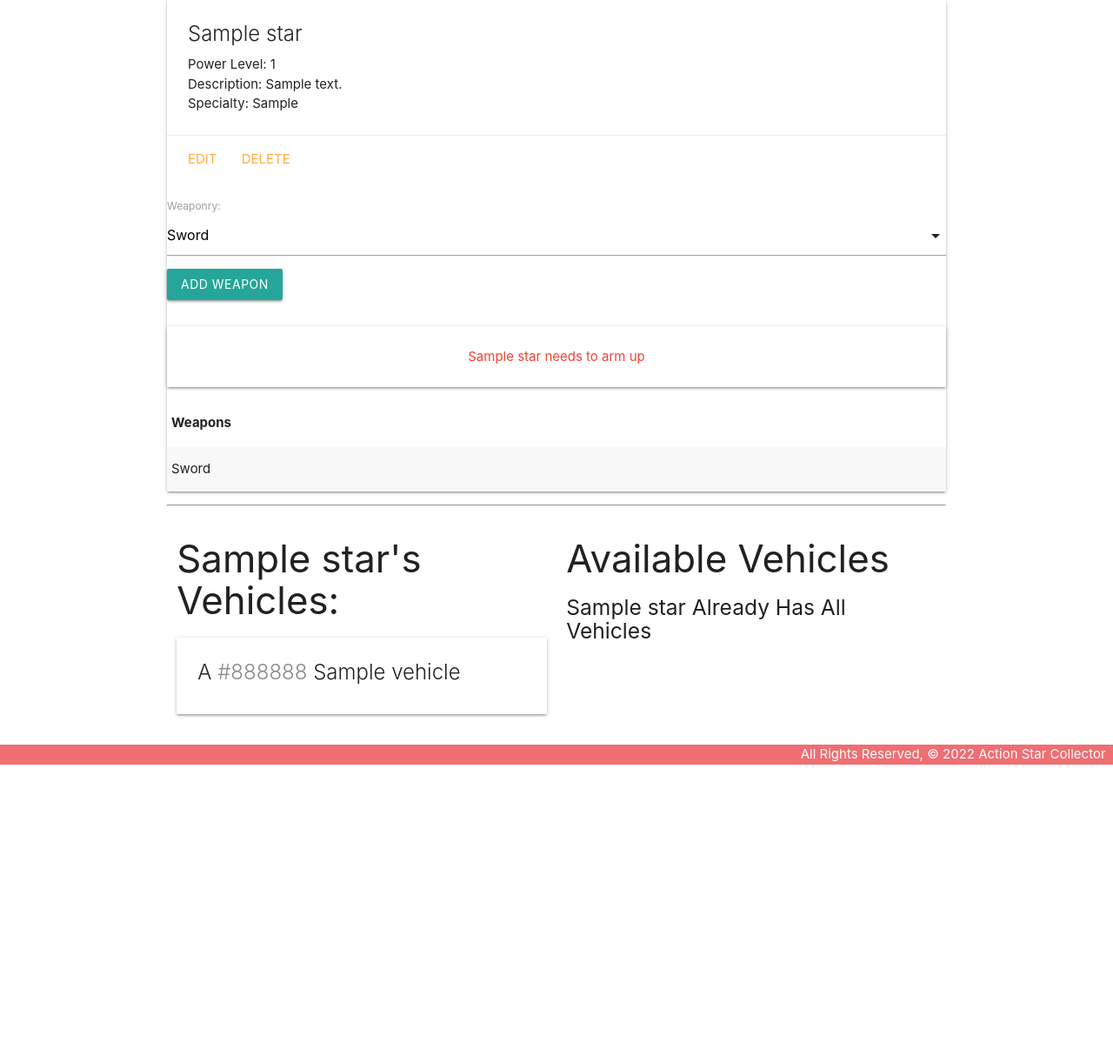
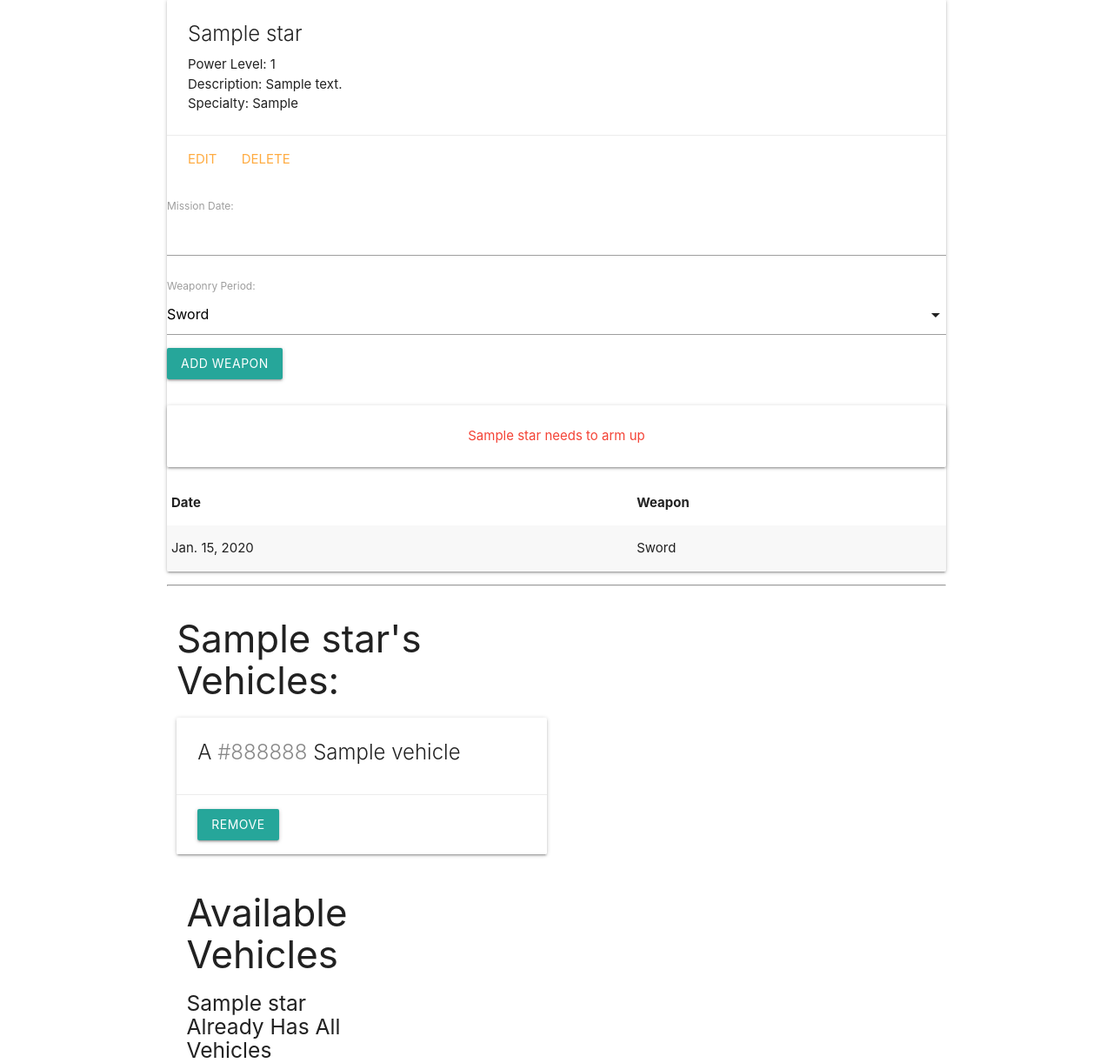
Before and after one commit to cbkehoe/actionstarcollector, a Django app: page /stars/1/ in a window 1280 px wide. Shown: the part 201-1423 px from the top of the page at 87% size. Before the commit the page ends 1080 px from the top, so only its background shows below. Run offline with Django 4.2, Linux system fonts and the light colour scheme; tables that the repository leaves empty hold one stand-in row (values such as "Sample post").

Commit message:
built function to remove vehicles associated with an action star, and add date feature to the add weapons function

```diff
--- a/main_app/forms.py
+++ b/main_app/forms.py
@@ -1,7 +1,7 @@
-from django.db.models import fields
+
 from django.forms import ModelForm
 from .models import Weapon
 class WeaponForm(ModelForm):
     class Meta:
         model = Weapon
-        fields = ['weaponry']
+        fields = ['date','weaponry']
--- a/main_app/models.py
+++ b/main_app/models.py
@@ -38,6 +38,7 @@ class Star(models.Model):  # Note that parens are optional if not inheriting fro
 class Weapon(models.Model):
     date =  models.DateField('Mission Date')
     weaponry = models.CharField(
+        'Weaponry Period',
         max_length=1,
         choices=WEAPONRY,
         default=WEAPONRY[0][0])
--- a/main_app/templates/stars/detail.html
+++ b/main_app/templates/stars/detail.html
@@ -15,7 +15,7 @@
     <a href="{% url 'stars_delete' star.id %}">Delete</a>
   </div>
   <div class="col s6">
-    <form action="{% url 'add_weapon' star.id %}" method='post'>
+    <form action="{% url 'add_weapon' star.id %}" method='POST'>
       {% csrf_token %}
       {{ weapon_form.as_p }}
       <input type="submit" class="btn" value="Add Weapon">
@@ -28,16 +28,14 @@
     {% endif %}
     <table class="striped">
       <thead>
-        <tr>
-          <th>Weapons</th>
-        </tr>
+        <tr><th>Date</th><th>Weapon</th></tr>
       </thead>
       <tbody>
         {% for weapon in star.weapon_set.all %}
-        <tr>
-
-          <td>{{weapon.get_weaponry_display}}</td>
-        </tr>
+          <tr>
+            <td>{{weapon.date}}</td>
+            <td>{{weapon.get_weaponry_display}}</td>
+          </tr>
         {% endfor %}
       </tbody>
     </table>
@@ -55,7 +53,11 @@
           A <span style="color: {{ vehicle.color }}">{{ vehicle.color }}</span> {{ vehicle.name }}
         </span>
       </div>
-
+      <div class="card-action">
+        <form action="{% url 'unassoc_vehicle' star.id vehicle.id %}" method="post">
+          {% csrf_token %}
+          <button type="submit" class="btn">Remove</button>
+        </form>
     </div>
     {% endfor %}
     {% else %}
--- a/main_app/urls.py
+++ b/main_app/urls.py
@@ -11,6 +11,7 @@ urlpatterns = [
     path('stars/<int:pk>/delete', views.StarDelete.as_view(), name='stars_delete'),
     path('stars/<int:star_id>/add_weapon/', views.add_weapon, name='add_weapon'),
     path('stars/<int:star_id>/assoc_vehicle/<int:vehicle_id>/', views.assoc_vehicle, name='assoc_vehicle'),
+    path('stars/<int:star_id>/unassoc_vehicle/<int:vehicle_id>/', views.unassoc_vehicle, name='unassoc_vehicle'),
     path('vehicles/', views.VehicleList.as_view(), name='vehicles_index'),
     path('vehicles/<int:pk>/', views.VehicleDetail.as_view(), name='vehicles_detail'),
     path('vehicles/create/', views.VehicleCreate.as_view(), name='vehicles_create'),
--- a/main_app/views.py
+++ b/main_app/views.py
@@ -25,7 +25,8 @@ def stars_detail(request, star_id):
     vehicles_star_doesnt_have = Vehicle.objects.exclude(id__in = star.vehicles.all().values_list('id'))
     weapon_form = WeaponForm()
     return render(request, 'stars/detail.html', {
-        'star' : star, 'weapon_form' : weapon_form,
+        'star' : star,
+        'weapon_form' : weapon_form,
         'vehicles' : vehicles_star_doesnt_have})
 
 def add_weapon(request, star_id):
@@ -40,6 +41,11 @@ def add_weapon(request, star_id):
 def assoc_vehicle(request, star_id, vehicle_id):
   # Note that you can pass a toy's id instead of the whole toy object
   Star.objects.get(id=star_id).vehicles.add(vehicle_id)
+  return redirect('detail', star_id=star_id)
+
+def unassoc_vehicle(request, star_id, vehicle_id):
+  # Note that you can pass a toy's id instead of the whole toy object
+  Star.objects.get(id=star_id).vehicles.remove(vehicle_id)
   return redirect('detail', star_id=star_id)
 
 class StarCreate(CreateView):
```
Also changed, not shown: main_app/migrations/0006_alter_weapon_options_weapon_date_and_more.py (added).
